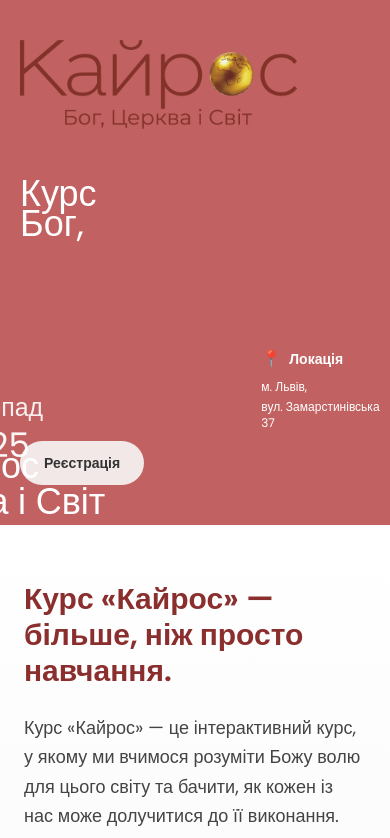
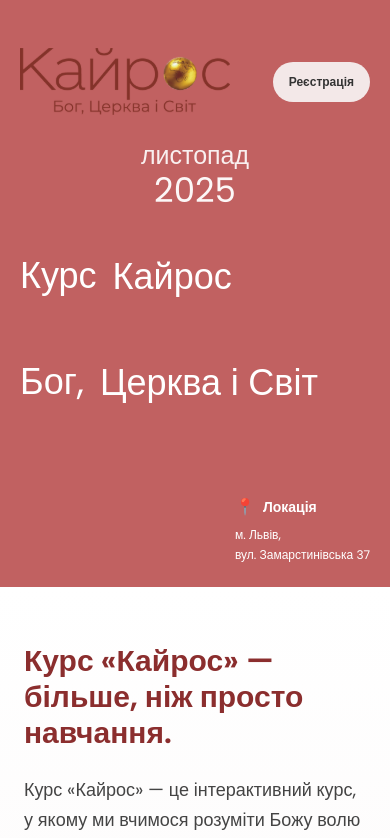
Before and after one commit to d-church/website, a Next.js app: page /uk/kairos-2025 in a window 390 px wide. Shown: the top 838 px of the page. Built offline with nearby package versions, Linux system fonts and the light colour scheme.

Commit message:
full done

```diff
--- a/src/app/[locale]/kairos-2025/page.tsx
+++ b/src/app/[locale]/kairos-2025/page.tsx
@@ -30,15 +30,63 @@ export default function Kairos2025Page({
 
         {/* Ліва частина */}
         <div className="relative z-[2] flex flex-1 flex-col justify-start px-5 py-10 text-white md:px-[60px]">
-          <div className="mb-5">
+          <div className="mb-5 flex min-w-0 items-center justify-between gap-4 overflow-hidden md:block md:gap-0 md:overflow-visible">
             <img
               src={logo.src}
               alt="Kairos logo"
-              className="w-auto md:h-[100px]"
+              className="my-2 h-auto w-auto max-w-[60%] flex-shrink object-contain md:my-0 md:h-[100px] md:w-auto md:max-w-none md:flex-shrink-0"
             />
+            <button
+              className={`${poppins.className} flex-shrink-0 cursor-pointer rounded-3xl border-none bg-[rgb(243,232,232)] px-4 py-3 text-xs font-semibold text-[#333] sm:px-6 sm:text-sm md:hidden`}
+            >
+              Реєстрація
+            </button>
           </div>
 
-          <div className="mb-10 mt-auto">
+          {/* листопад 2025 - тільки для мобільних */}
+          <div className="mb-6 text-center text-white md:hidden">
+            <p
+              className={`${poppins.className} m-0 text-[25px] font-medium leading-[1] text-white/90`}
+            >
+              листопад
+            </p>
+            <p
+              className={`${poppins.className} mt-[4.8px] text-[34px] font-medium leading-[1] text-white/95`}
+            >
+              2025
+            </p>
+          </div>
+
+          {/* Весь текст під листопад 2025 для мобільних */}
+          <div className="mb-10 flex flex-col gap-4 md:hidden">
+            <div className="flex items-center gap-4">
+              <h2
+                className={`${poppins.className} m-0 text-[36px] font-medium leading-[2.5]`}
+              >
+                Курс
+              </h2>
+              <h2
+                className={`${poppins.className} m-0 text-[36px] font-medium leading-[1.2]`}
+              >
+                Кайрос
+              </h2>
+            </div>
+            <div className="flex items-center gap-4">
+              <h2
+                className={`${poppins.className} m-0 text-[36px] font-medium leading-[2.5]`}
+              >
+                Бог,
+              </h2>
+              <h2
+                className={`${poppins.className} m-0 whitespace-nowrap text-[36px] font-medium leading-[1.2]`}
+              >
+                Церква і Світ
+              </h2>
+            </div>
+          </div>
+
+          {/* Для десктопу */}
+          <div className="mb-10 mt-auto hidden md:block">
             <h2
               className={`${poppins.className} m-0 text-[36px] font-medium leading-[2.5] md:translate-x-[60px] md:text-[75px]`}
             >
@@ -54,7 +102,7 @@ export default function Kairos2025Page({
 
         {/* Права частина */}
         <div className="relative z-[2] flex flex-1 flex-col items-start justify-start px-5 py-10 text-left text-white md:items-end md:px-[60px] md:text-right">
-          <div className="absolute -left-[65px] top-[10%] z-[3] text-center text-white">
+          <div className="absolute -left-[65px] top-[10%] z-[3] hidden text-center text-white md:block">
             <p
               className={`${poppins.className} m-0 text-[25px] font-medium leading-[1] text-white/90 md:text-[35px]`}
             >
@@ -68,24 +116,24 @@ export default function Kairos2025Page({
           </div>
 
           <button
-            className={`${poppins.className} mb-auto mt-5 cursor-pointer rounded-3xl border-none bg-[rgb(243,232,232)] px-6 py-3 text-sm font-semibold text-[#333] md:text-base`}
+            className={`${poppins.className} mb-auto mt-5 hidden cursor-pointer rounded-3xl border-none bg-[rgb(243,232,232)] px-6 py-3 text-sm font-semibold text-[#333] md:block md:text-base`}
           >
             Реєстрація
           </button>
 
           <div className="mt-auto text-left md:text-right">
             <h2
-              className={`${poppins.className} absolute right-[90%] top-[44%] m-0 text-[36px] font-medium leading-[1.2] md:text-[70px]`}
+              className={`${poppins.className} absolute right-[90%] top-[44%] m-0 hidden text-[36px] font-medium leading-[1.2] md:block md:text-[70px]`}
             >
               Кайрос
             </h2>
             <h2
-              className={`${poppins.className} absolute right-[73%] top-[63%] mb-5 mt-2 whitespace-nowrap text-[36px] font-medium leading-[1.2] md:text-[60px]`}
+              className={`${poppins.className} absolute right-[73%] top-[63%] mb-5 mt-2 hidden whitespace-nowrap text-[36px] font-medium leading-[1.2] md:block md:text-[60px]`}
             >
               Церква і Світ
             </h2>
 
-            <div className="absolute bottom-[90px] left-[67%] text-left text-white md:text-[#333]">
+            <div className="absolute bottom-5 right-5 z-[3] text-left text-white md:absolute md:bottom-[126px] md:right-[30px] md:text-left md:text-[#333]">
               <div className="mb-2 flex items-center justify-start gap-2">
                 <span className={`${poppins.className} text-base`}>📍</span>
                 <span
```
